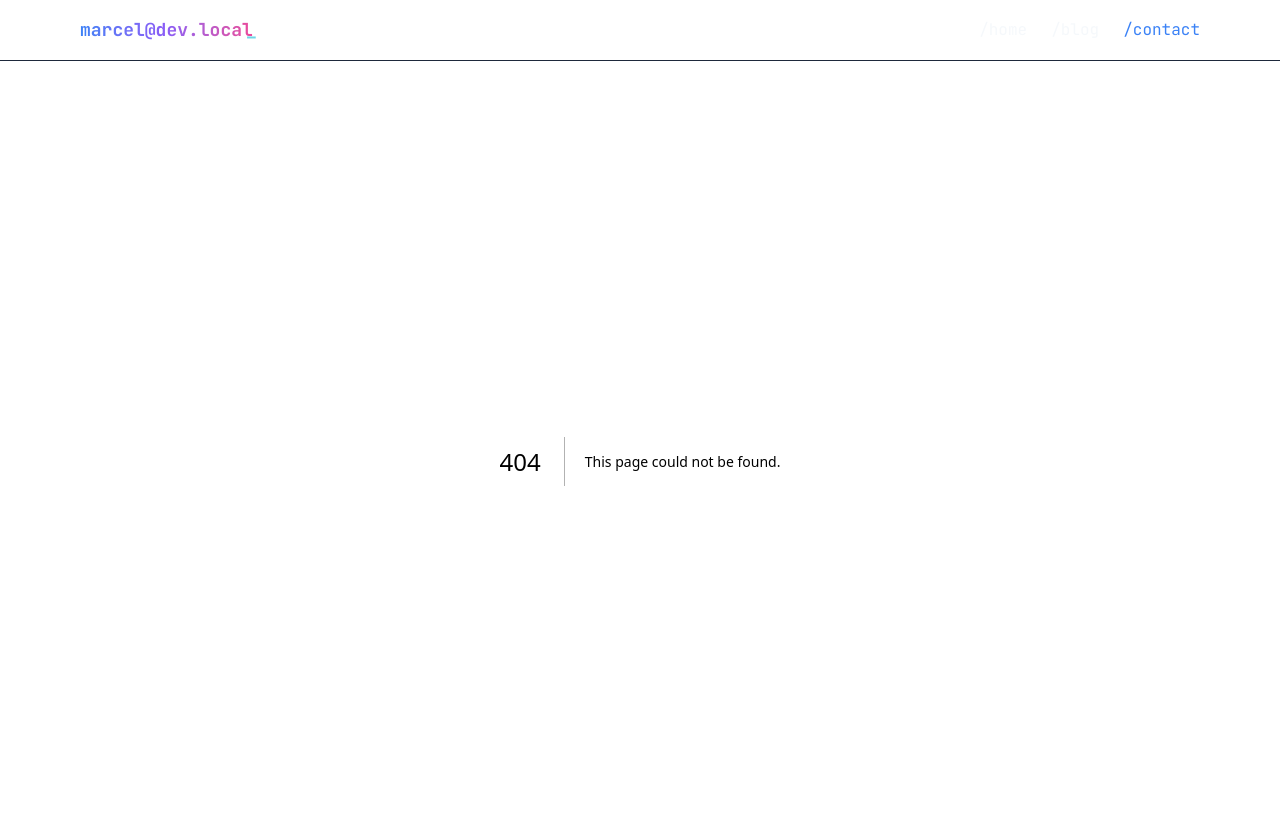
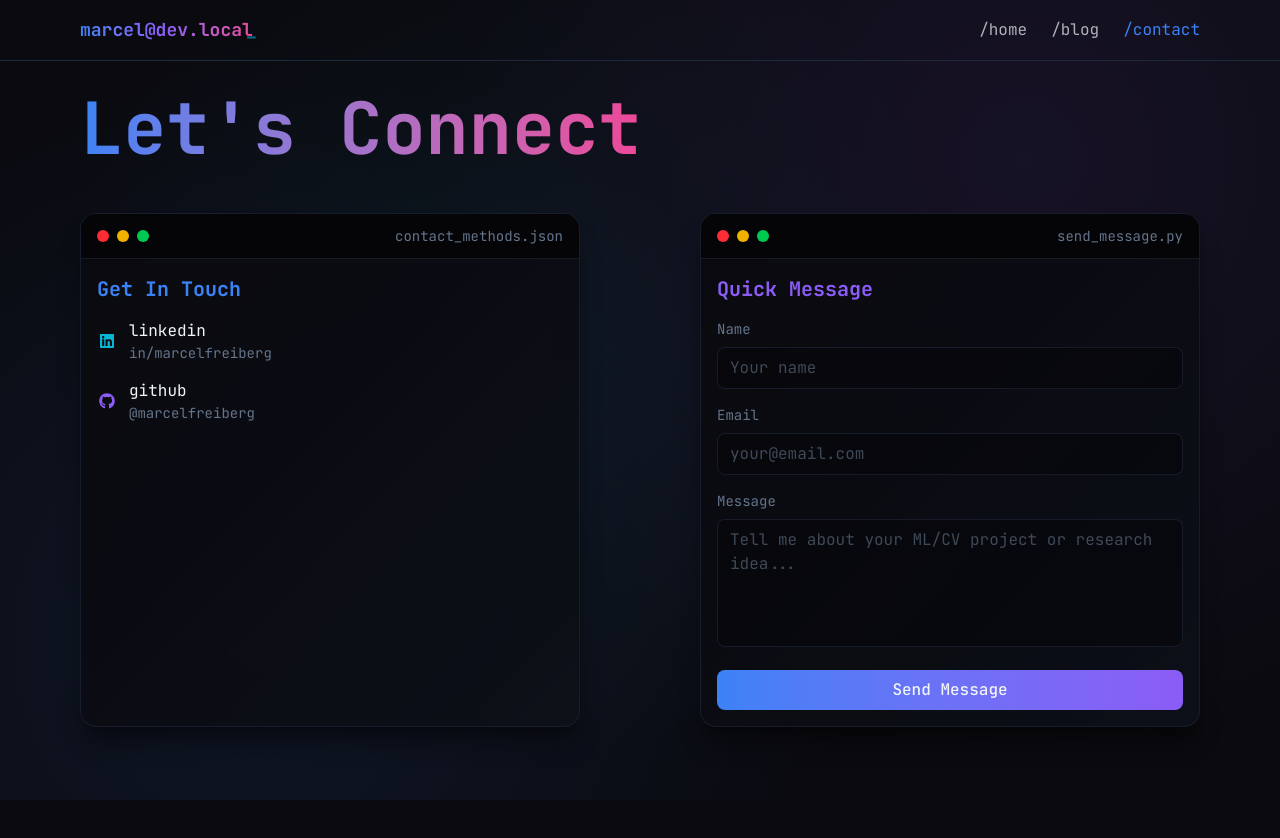
Before and after one commit to marcelfreiberg/marcelfreiberg.com, a Next.js app: page /contact in a window 1280 px wide. Before the commit this address had no page. Shown: the top 838 px of the page. After the commit the page ends 800 px from the top, so only its background shows below. Built offline with nearby package versions, Linux system fonts and the light colour scheme.

Commit message:
Adding contact page

```diff
--- a/app/blog/page.tsx
+++ b/app/blog/page.tsx
@@ -1,4 +1,3 @@
-import Link from 'next/link'
 import { normalizePages } from 'nextra/normalize-pages'
 import { getPageMap } from 'nextra/page-map'
 import '../globals.css'
--- /dev/null
+++ b/app/contact/page.tsx
@@ -0,0 +1,98 @@
+'use client'
+
+import DraggableTerminalWindow from "@/components/DraggableTerminalWindow"
+import { FontAwesomeIcon } from '@fortawesome/react-fontawesome'
+import { faLinkedin, faGithub } from '@fortawesome/free-brands-svg-icons'
+import Link from 'next/link'
+
+export default function ContactPage() {
+    return (
+        <div className="max-w-6xl mx-auto px-4 py-8 space-y-12">
+            <h1 className="text-5xl md:text-7xl font-bold bg-gradient-to-r from-neural-blue via-neural-pink to-neural-purple bg-clip-text text-transparent">
+                Let&apos;s Connect
+            </h1>
+            <div className="flex flex-col lg:flex-row gap-6 justify-between">
+                <DraggableTerminalWindow
+                    title="contact_methods.json"
+                    width="500px"
+                >
+                    <h3 className="text-xl font-bold text-neural-blue mb-4">Get In Touch</h3>
+
+                    <div className="space-y-4">
+                        <div className="flex items-center space-x-3">
+                            <FontAwesomeIcon
+                                icon={faLinkedin}
+                                className="text-neural-cyan w-5 h-5"
+                            />
+                            <Link href="https://www.linkedin.com/in/marcelfreiberg/" target="_blank" rel="noopener noreferrer">
+                                <div className="text-neural-light">linkedin</div>
+                                <div className="text-neural-gray text-sm">in/marcelfreiberg</div>
+                            </Link>
+                        </div>
+
+                        <div className="flex items-center space-x-3">
+                            <FontAwesomeIcon
+                                icon={faGithub}
+                                className="text-neural-purple w-5 h-5"
+                            />
+                            <Link href="https://github.com/marcelfreiberg" target="_blank" rel="noopener noreferrer">
+                                <div className="text-neural-light">github</div>
+                                <div className="text-neural-gray text-sm">@marcelfreiberg</div>
+                            </Link>
+                        </div>
+                    </div>
+                </DraggableTerminalWindow>
+                <DraggableTerminalWindow
+                    title="send_message.py"
+                    width="500px"
+                >
+                    <h3 className="text-xl font-bold text-neural-purple mb-4">Quick Message</h3>
+
+                    <form className="space-y-4">
+                        <div>
+                            <label className="block text-neural-gray text-sm mb-2">
+                                Name
+                            </label>
+                            <input
+                                type="text"
+                                name="name"
+                                className="neural-input w-full"
+                                placeholder="Your name"
+                                required
+                            />
+                        </div>
+
+                        <div>
+                            <label className="block text-neural-gray text-sm mb-2">
+                                Email
+                            </label>
+                            <input
+                                type="email"
+                                name="email"
+                                className="neural-input w-full"
+                                placeholder="your@email.com"
+                                required
+                            />
+                        </div>
+
+                        <div>
+                            <label className="block text-neural-gray text-sm mb-2">
+                                Message
+                            </label>
+                            <textarea
+                                name="message"
+                                className="neural-input w-full h-32 resize-none"
+                                placeholder="Tell me about your ML/CV project or research idea..."
+                                required
+                            />
+                        </div>
+
+                        <button type="submit" className="neural-button w-full">
+                            Send Message
+                        </button>
+                    </form>
+                </DraggableTerminalWindow>
+            </div>
+        </div>
+    )
+}
--- a/app/globals.css
+++ b/app/globals.css
@@ -88,4 +88,17 @@
             transform: translateX(100%);
         }
     }
+
+    /* Form Components */
+    .neural-input {
+        @apply bg-neural-darker/50 border border-neural-border/60 rounded-lg px-3 py-2 text-neural-light placeholder-neural-gray/60 focus:border-neural-blue focus:ring-1 focus:ring-neural-blue focus:outline-none transition-colors;
+    }
+
+    .neural-button {
+        @apply bg-gradient-to-r from-neural-blue to-neural-purple text-neural-light font-medium py-2 px-4 rounded-lg hover:from-neural-purple hover:to-neural-pink transition-all duration-200 focus:outline-none focus:ring-2 focus:ring-neural-blue/50;
+    }
+
+    .neural-button:disabled {
+        @apply opacity-50 cursor-not-allowed hover:from-neural-blue hover:to-neural-purple;
+    }
 }
--- a/package.json
+++ b/package.json
@@ -10,10 +10,15 @@
     "lint": "next lint"
   },
   "dependencies": {
+    "@fortawesome/fontawesome-svg-core": "^7.0.0",
+    "@fortawesome/free-brands-svg-icons": "^7.0.0",
+    "@fortawesome/react-fontawesome": "^0.2.3",
     "@tailwindcss/postcss": "^4.1.11",
+    "@types/nodemailer": "^6.4.17",
     "next": "15.4.5",
     "nextra": "^4.3.0",
     "nextra-theme-blog": "^4.3.0",
+    "nodemailer": "^7.0.5",
     "react": "^18.2.0",
     "react-dom": "^18.2.0"
   },
```
Also changed, not shown: 1 other file (tests, documents, lock files or other folders).
